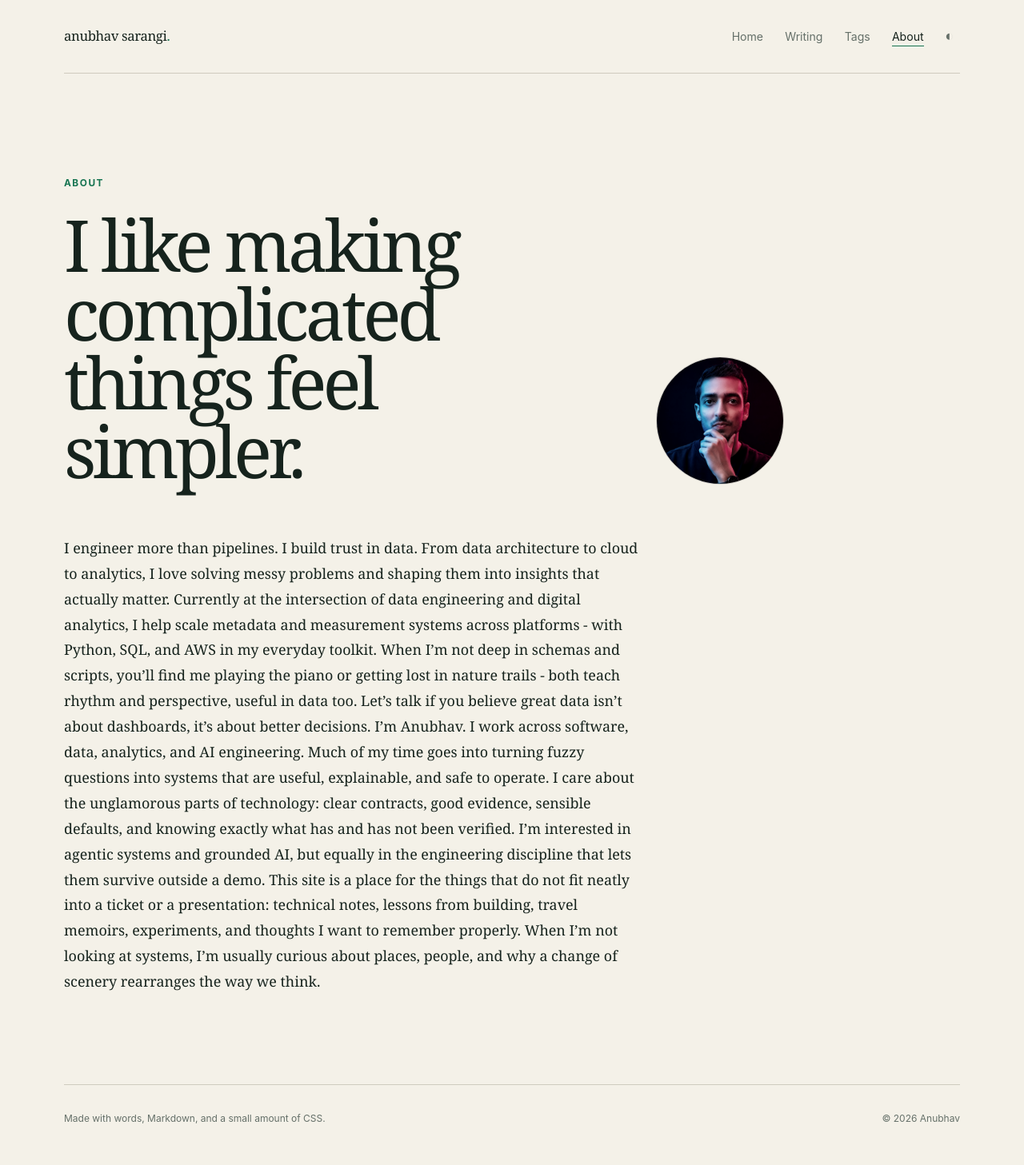
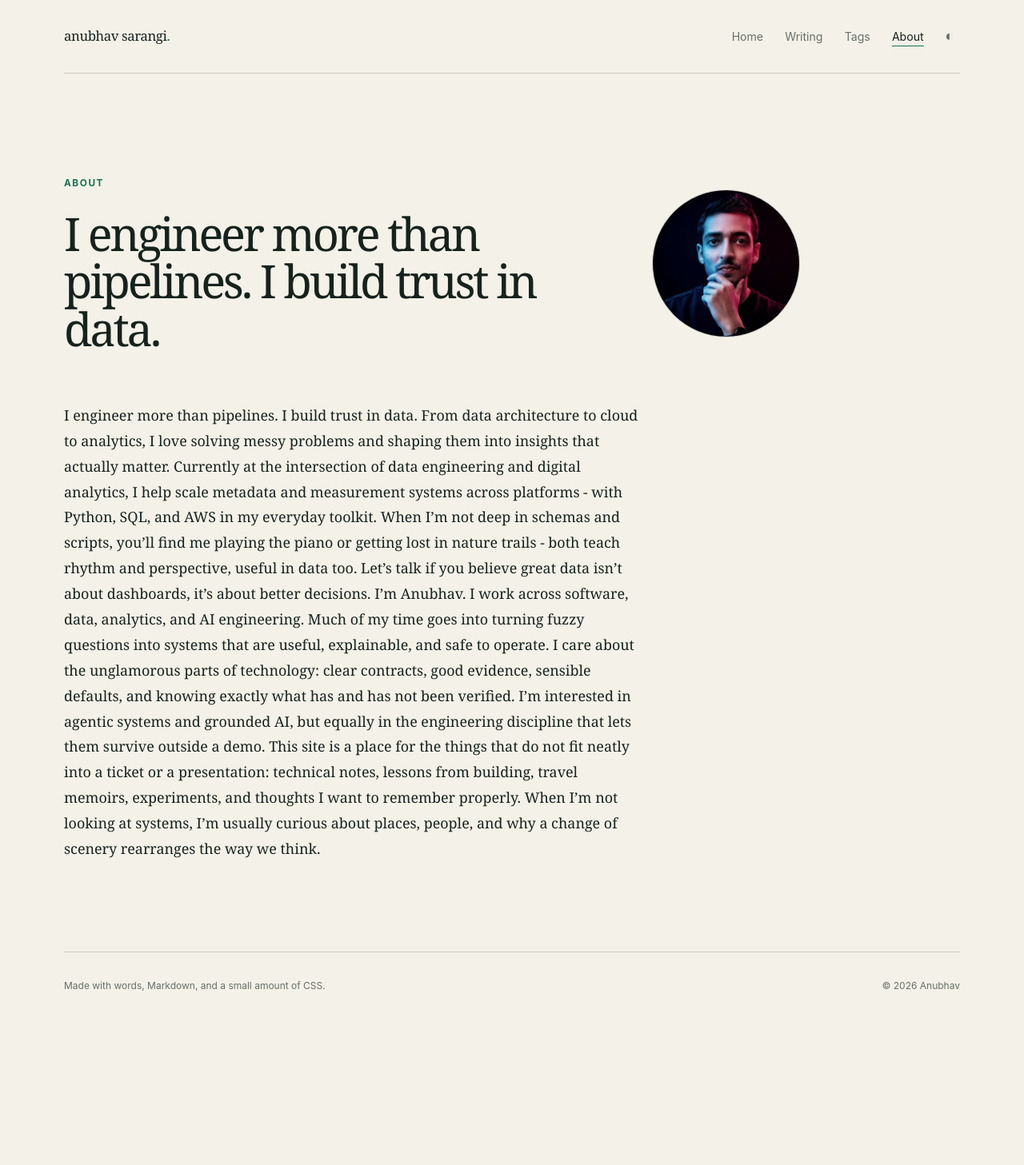
Before and after one commit to anubhavsarangi/anubhavsarangi.github.io, a Jekyll site: the page built from about.md, in a window 1280 px wide. Shown: the whole page at 80% size. Built offline with Jekyll 4.4.1, drawn with Linux system fonts in a browser that asks for light colours; after the commit the page ends 1291 px from its top, so only the background shows below that.

Commit message:
Refine about page and remove starter posts

```diff
--- a/about.md
+++ b/about.md
@@ -4,10 +4,10 @@ title: About
 permalink: /about/
 ---
 
-<header class="page-intro">
+<header class="page-intro about-intro">
   <div>
     <p class="eyebrow">About</p>
-    <h1>I like making complicated things feel simpler.</h1>
+    <h1>I engineer more than pipelines. I build trust in data.</h1>
   </div>
   <img class="profile-photo" src="{{ '/assets/images/anubhav-profile.png' | relative_url }}" alt="Anubhav Sarangi">
 </header>
--- a/assets/css/main.css
+++ b/assets/css/main.css
@@ -149,11 +149,13 @@ nav a[aria-current="page"] { color: var(--ink); box-shadow: 0 1px 0 var(--accent
 .post-row p { max-width: 690px; margin: 0; color: var(--muted); font-size: .92rem; }
 .row-arrow { color: var(--accent); font-size: 1.1rem; }
 
-.page-intro { display: flex; align-items: flex-end; justify-content: space-between; gap: 3rem; max-width: 900px; padding: clamp(5rem, 10vw, 8rem) 0 4rem; }
-.page-intro > div { min-width: 0; }
+.page-intro { max-width: 900px; padding: clamp(5rem, 10vw, 8rem) 0 4rem; }
 .page-intro h1 { font-size: clamp(3.2rem, 7vw, 6rem); }
 .page-intro > p:last-child { max-width: 630px; margin: 2rem 0 0; color: var(--muted); font-size: 1.12rem; }
-.profile-photo { width: clamp(110px, 15vw, 160px); aspect-ratio: 1; flex: 0 0 auto; border: 1px solid var(--line); border-radius: 50%; filter: grayscale(.22) saturate(.78) contrast(1.04); object-fit: cover; object-position: center; }
+.about-intro { display: grid; grid-template-columns: minmax(0, 1fr) clamp(130px, 16vw, 185px); align-items: center; gap: clamp(2rem, 6vw, 5rem); max-width: 920px; }
+.about-intro > div { min-width: 0; }
+.about-intro h1 { max-width: 650px; font-size: clamp(2.25rem, 4.5vw, 4rem); line-height: 1.03; }
+.profile-photo { width: 100%; max-width: 185px; aspect-ratio: 1; justify-self: end; border: 1px solid var(--line); border-radius: 50%; filter: grayscale(.22) saturate(.78) contrast(1.04); object-fit: cover; object-position: center; }
 
 .archive { padding: 0 0 7rem; }
 .tag-list { display: flex; flex-wrap: wrap; gap: .45rem; margin: 0 0 3.5rem; }
@@ -223,7 +225,8 @@ nav a[aria-current="page"] { color: var(--ink); box-shadow: 0 1px 0 var(--accent
   .tag-post { grid-template-columns: 1fr; gap: .35rem; }
   .site-footer { display: block; }
   .site-footer p + p { margin-top: .4rem; }
-  .page-intro { align-items: flex-start; flex-direction: column-reverse; gap: 1.75rem; }
+  .about-intro { grid-template-columns: 1fr; gap: 1.75rem; }
+  .profile-photo { width: 120px; justify-self: start; }
 }
 
 @media (max-width: 430px) {
```
Also changed, not shown: _posts/2026-08-02-what-good-data-contracts-buy-you.md (deleted, +0 -17 lines), _posts/2026-08-09-the-distance-between-a-demo-and-a-system.md (deleted, +0 -22 lines), _posts/2026-08-15-a-place-for-working-notes.md (deleted, +0 -17 lines).
